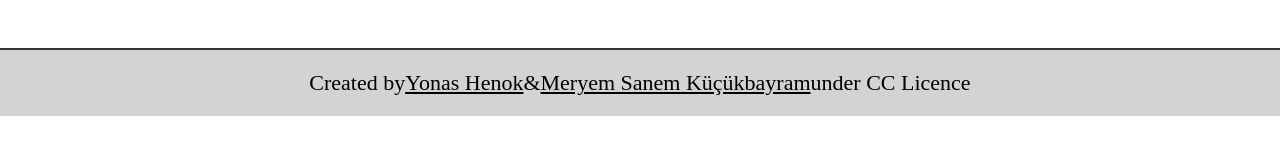
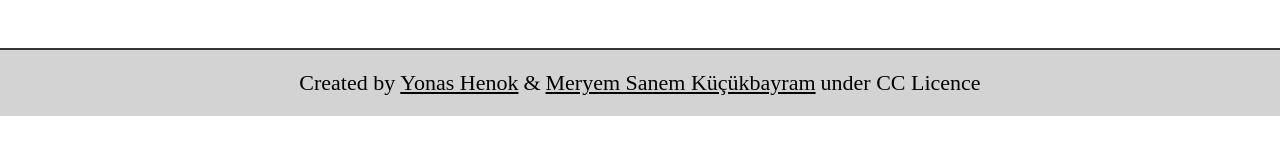
Before and after one commit to Yonashenok/javascript-capstone, a website built with webpack: page src/index.html in a window 1280 px wide. Shown: the part 174-328 px from the top of the page. Built offline with nearby package versions, Linux system fonts and the light colour scheme; no server answers.

Commit message:
Fix linter error

```diff
--- a/src/index.html
+++ b/src/index.html
@@ -35,11 +35,11 @@
       <h1></h1>
     </section>
     <footer>
-      <p>
-        Created by
+      <p class="footer-p">
+        <span>Created by</span>
         <a href="https://github.com/Yonashenok"> Yonas Henok</a> &
         <a href="https://github.com/meryemsanem">Meryem Sanem Küçükbayram</a>
-        under CC Licence
+        <span>under CC Licence</span>
       </p>
     </footer>
   </body>
--- a/src/style/index.css
+++ b/src/style/index.css
@@ -106,6 +106,12 @@ nav {
   gap: 1rem;
 }
 
+footer a {
+  color: black;
+  margin-right: 5px;
+  margin-left: 5px;
+}
+
 .nav-menu ul a {
   text-decoration: none;
   color: black;
@@ -128,7 +134,3 @@ footer p {
   display: flex;
   justify-content: center;
 }
-
-footer a {
-  color: black;
-}
```
